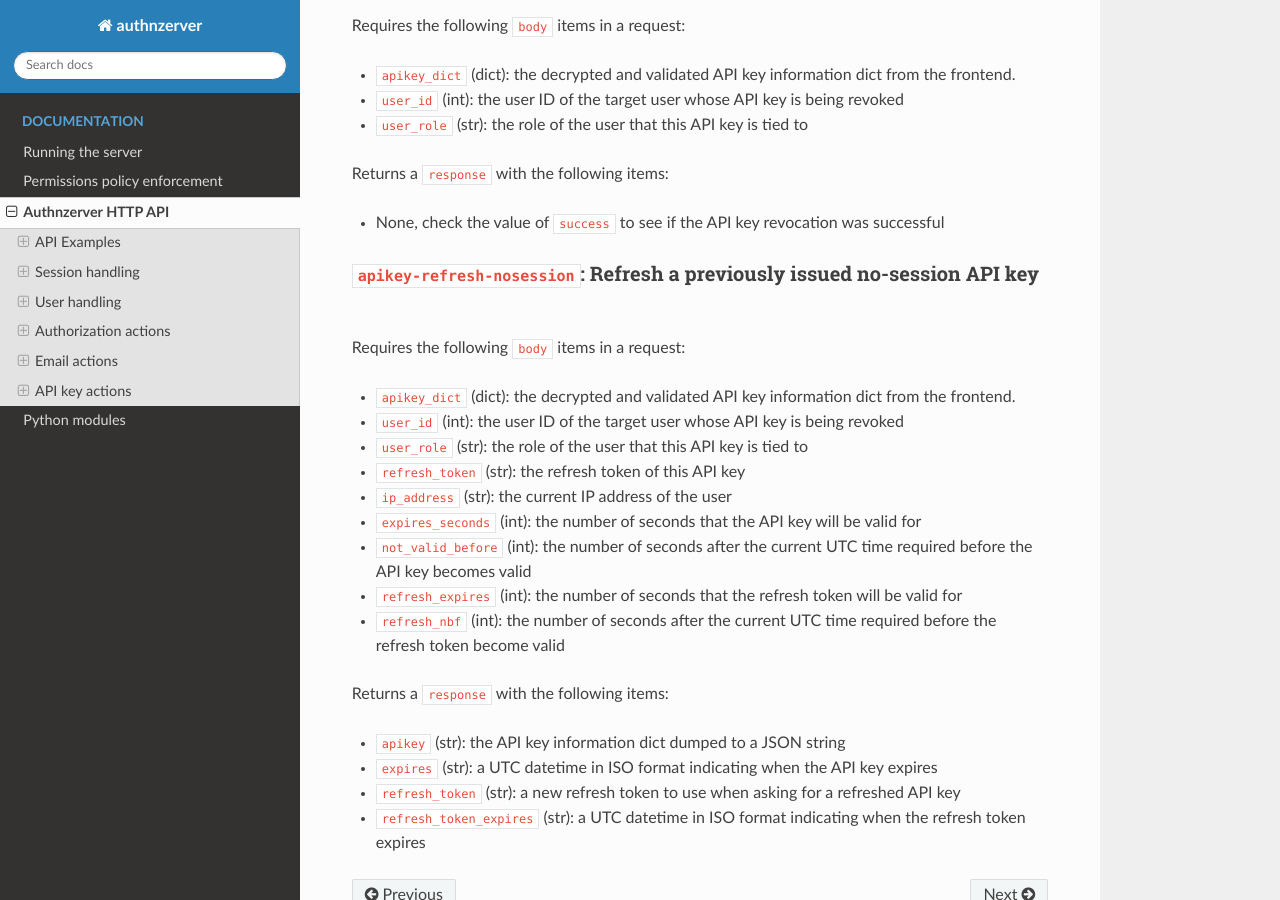
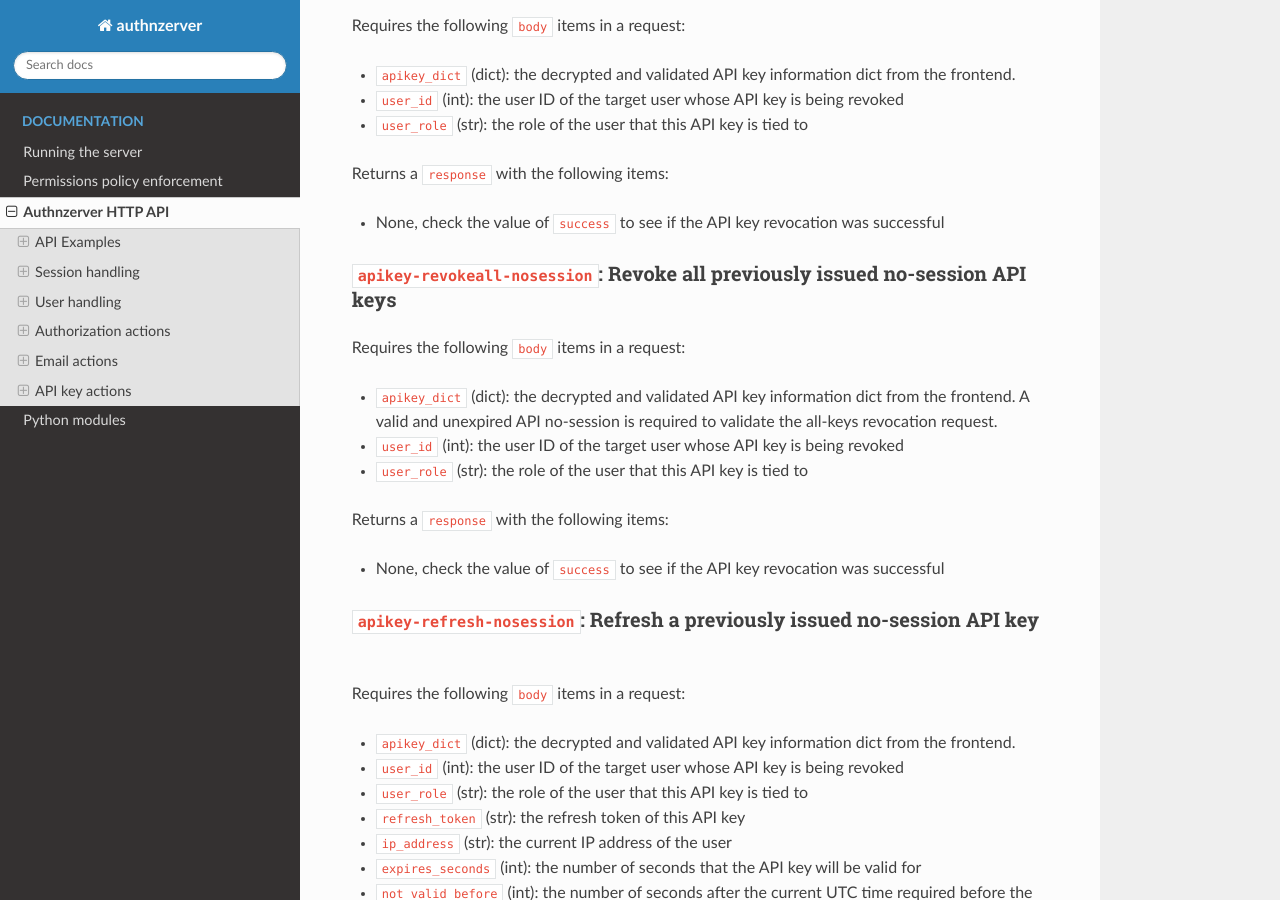
Before and after one commit to waqasbhatti/authnzerver, a Sphinx documentation site: the page built from docs/api.rst, in a window 1280 px wide and 900 px high, scrolled down 12650 px. Built offline with Sphinx 7.4.7 and the Read the Docs theme 2.0.0, drawn with Linux system fonts in a browser that asks for light colours.

Commit message:
update docstrings and docs

```diff
--- a/docs/api.rst
+++ b/docs/api.rst
@@ -720,6 +720,24 @@ Returns a ``response`` with the following items:
 - None, check the value of ``success`` to see if the API key revocation was
   successful
 
+``apikey-revokeall-nosession``: Revoke all previously issued no-session API keys
+--------------------------------------------------------------------------------
+
+Requires the following ``body`` items in a request:
+
+- ``apikey_dict`` (dict): the decrypted and validated API key information dict
+  from the frontend. A valid and unexpired API no-session is required to
+  validate the all-keys revocation request.
+
+- ``user_id`` (int): the user ID of the target user whose API key is being
+  revoked
+
+- ``user_role`` (str): the role of the user that this API key is tied to
+
+Returns a ``response`` with the following items:
+
+- None, check the value of ``success`` to see if the API key revocation was
+  successful
 
 ``apikey-refresh-nosession``: Refresh a previously issued no-session API key
 ----------------------------------------------------------------------------
```
Also changed, not shown: 1 other file.
